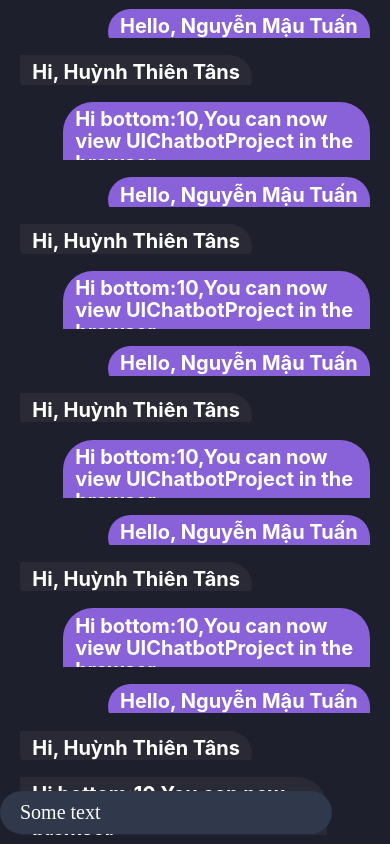
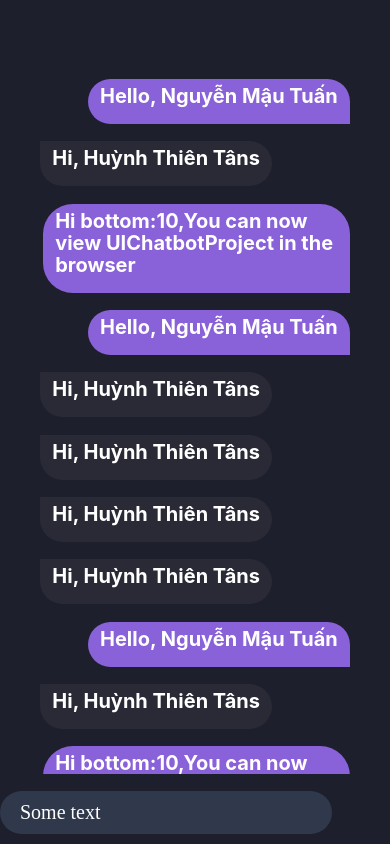
Before and after one commit to nguyentriencf/client-chatbot, a React Native app in the folder UIChatbotProject/: screen / in a window 390 px wide. Built offline with nearby package versions, Linux system fonts and the light colour scheme.

Commit message:
error interface

```diff
--- a/UIChatbotProject/App.js
+++ b/UIChatbotProject/App.js
@@ -9,11 +9,12 @@ class App extends React.Component {
   render() {
 
   return (
-
    <>
-
-   <SafeAreaView style={{flex:1}}>
-     <View style= {styles.container}>
+   <SafeAreaView style= {styles.container}>
+    <View style={styles.header} >
+    </View>
+     <View style={styles.body}>
+       <ScrollView style={styles.scrollView}>
      <MessageBubble
       mine
       text="Hello, Nguyễn Mậu Tuấn"
@@ -34,11 +35,18 @@ class App extends React.Component {
      not_mine
       text="Hi, Huỳnh Thiên Tâns"
       />
+        <MessageBubble
+     not_mine
+      text="Hi, Huỳnh Thiên Tâns"
+      />
+        <MessageBubble
+     not_mine
+      text="Hi, Huỳnh Thiên Tâns"
+      />  <MessageBubble
+     not_mine
+      text="Hi, Huỳnh Thiên Tâns"
+      />
       <MessageBubble
-       mine
-      text="Hi bottom:10,You can now view UIChatbotProject in the browser"
-      />
-       <MessageBubble
       mine
       text="Hello, Nguyễn Mậu Tuấn"
       />
@@ -54,28 +62,12 @@ class App extends React.Component {
       mine
       text="Hello, Nguyễn Mậu Tuấn"
       />
-     <MessageBubble
-     not_mine
-      text="Hi, Huỳnh Thiên Tâns"
-      />
-      <MessageBubble
-       mine
-      text="Hi bottom:10,You can now view UIChatbotProject in the browser"
-      />
-       <MessageBubble
-      mine
-      text="Hello, Nguyễn Mậu Tuấn"
-      />
-     <MessageBubble
-     not_mine
-      text="Hi, Huỳnh Thiên Tâns"
-      />
-      <MessageBubble
-      not_mine
-      text="Hi bottom:10,You can now view UIChatbotProject in the browser"
-      />
-      </View>
-      <Input />
+      </ScrollView>
+
+       </View>
+       <View style={styles.footer}>
+         <Input/>
+         </View>
 
    </SafeAreaView>
    </>
@@ -83,12 +75,29 @@ class App extends React.Component {
   }
 
 }
-
 export default App
 const styles = StyleSheet.create({
   container:{
+   backgroundColor:'#1D1F2C',
+    flex: 1,
+    resizeMode: 'cover',
+    justifyContent:'center'
+  },
+  footer: {
+    flex:1,
+    backgroundColor:'#1D1F2C'
+  },
+  header: {
+    flex:1,
+    backgroundColor:'#1D1F2C'
+  },
+  body: {
+    flex:10,
     backgroundColor:'#1D1F2C',
-    flex: 1,
-    resizeMode: 'cover'
-  }
+  },
+   scrollView: {
+    marginHorizontal: 20,
+    // showsVerticalScrollIndicator:false
+  },
+
 })
--- a/UIChatbotProject/components/Input.js
+++ b/UIChatbotProject/components/Input.js
@@ -27,7 +27,6 @@ class Input extends React.Component {
               <Ionicons color='White' size={20}/>
             </TouchableOpacity>
         </View>
-
     )
 }
 }
@@ -35,8 +34,8 @@ export default Input
 const styles = StyleSheet.create({
   container:{
     flexDirection:'row',
-    alignSelf:'righgt',
-    alignItems:'right',
+    // alignSelf:'right',
+    // alignItems:'right',
     width:'85%',
     position:'absolute',
     bottom:10,
@@ -44,11 +43,13 @@ const styles = StyleSheet.create({
     paddingVertical:10,
     borderRadius:60,
     backgroundColor:'#30384B',
+    justifyContent: 'center',
   },
   input: {
       fontFamily:'Montserrat_600SemiBold',
       fontSize:20,
       color:'white',
       flex:1,
+      borderColor:'transparent'
   }
 })
--- a/UIChatbotProject/components/MessageBubble.js
+++ b/UIChatbotProject/components/MessageBubble.js
@@ -22,7 +22,8 @@ class MessageBubble extends React.Component {
     render(){
         return(
 
-            <ScrollView  vertical={true} showsVerticalScrollIndicator={false} style={[
+
+            <View   style={[
                 styles.message,
                  this.props.mine ? styles.mine : styles.not_mine]}>
                 <View
@@ -64,7 +65,7 @@ class MessageBubble extends React.Component {
                     ]}>
                     </View>
                 </View>
-            </ScrollView>
+         </View>
         )
     }
 }
```
